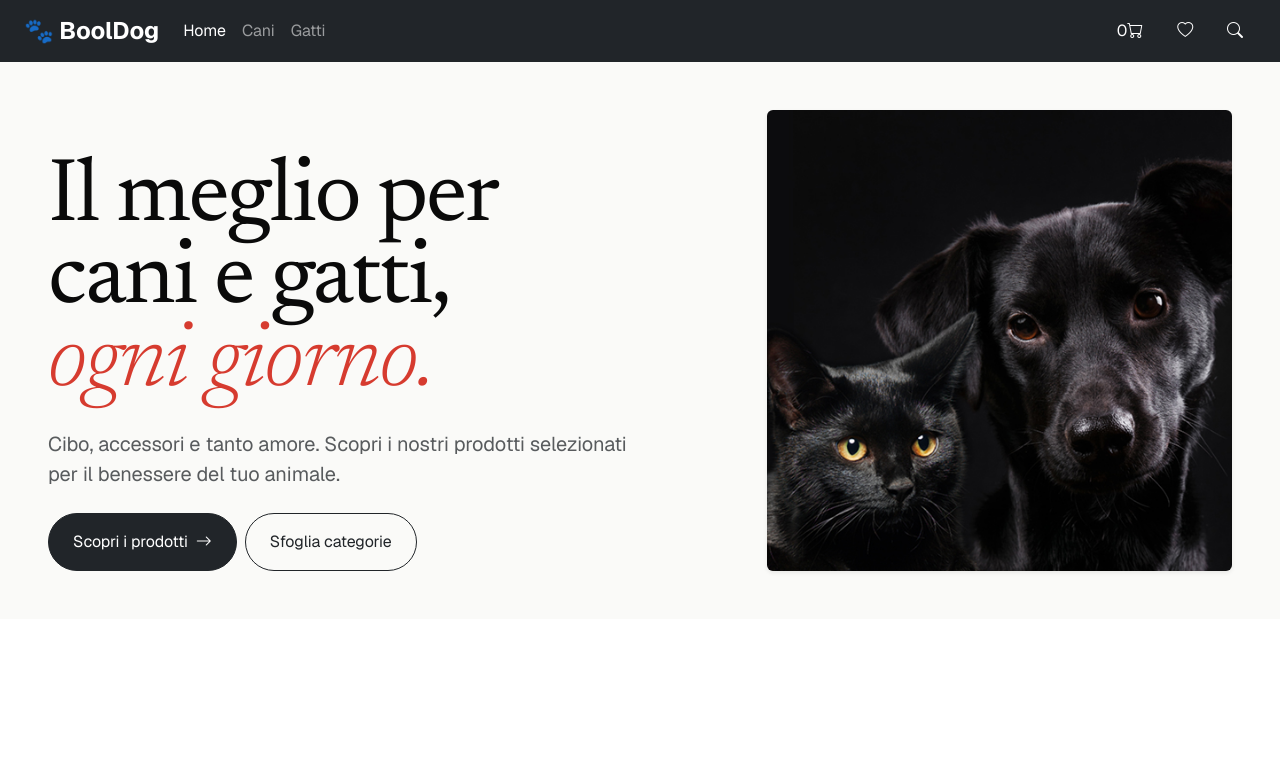
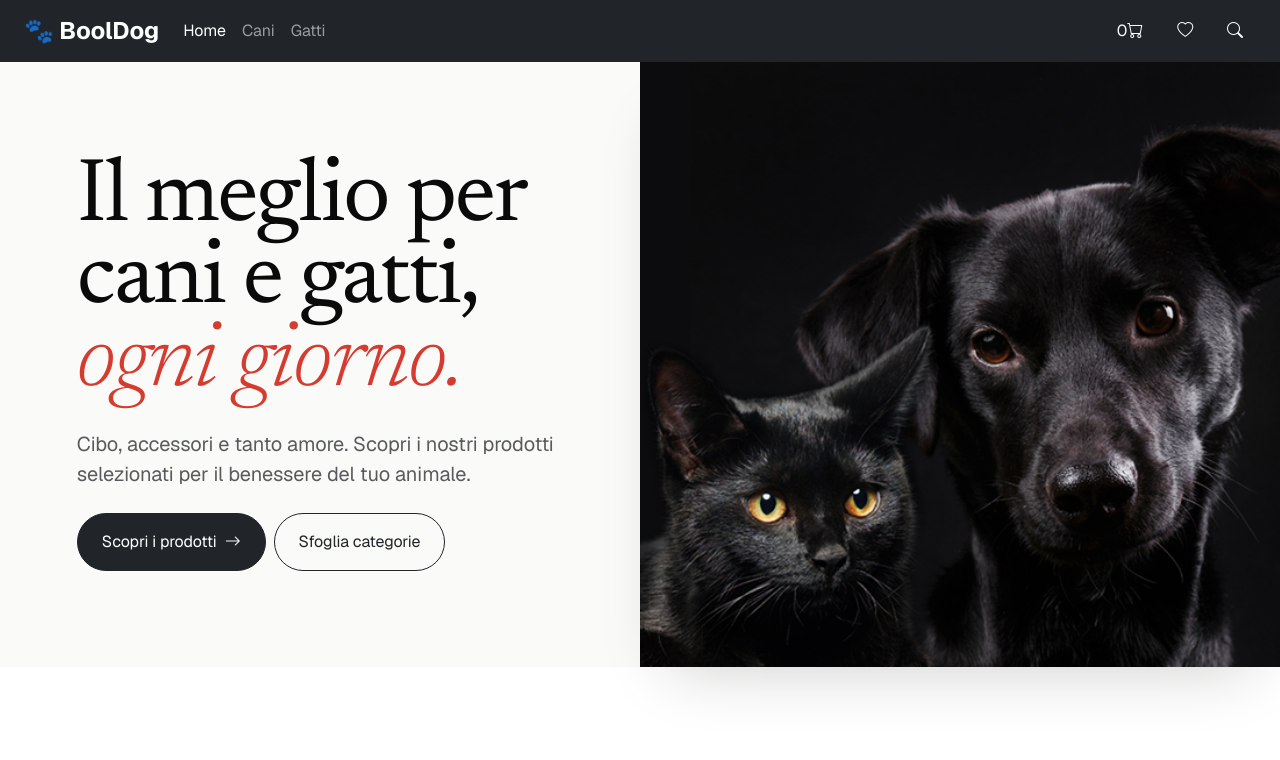
Before and after one commit to Carlo-Falanga/booldog-project-work, a React app in the folder frontend/: page / in a window 1280 px wide. Shown: the top 760 px of the page. Built offline with nearby package versions, Linux system fonts and the light colour scheme; no server answers; the HTML template or start-up script is replaced by a standard one.

Commit message:
refactor: enhance HomePage layout with custom padding for hero and brand sections

```diff
--- a/frontend/src/index.css
+++ b/frontend/src/index.css
@@ -256,6 +256,17 @@ main {
   background-color: var(--bool-paper);
 }
 
+/* Spaziatura laterale custom sezioni hero e brand della Home Page */
+.hero-text-col {
+  padding-left: clamp(1.5rem, 6vw, 6rem);
+  padding-right: clamp(1.5rem, 3vw, 3rem);
+}
+
+.section-side-gutter {
+  padding-left: clamp(1.5rem, 6vw, 6rem);
+  padding-right: clamp(1.5rem, 6vw, 6rem);
+}
+
 .hero-feature {
   background: var(--bool-bone-deep);
   min-height: 400px;
--- a/frontend/src/pages/HomePage.jsx
+++ b/frontend/src/pages/HomePage.jsx
@@ -36,31 +36,14 @@ function HomePage() {
       .catch((err) => console.error("Errore caricamento brand:", err));
   }, []);
 
-  useEffect(() => {
-    if (activeFilter === "tutti") {
-      setFilteredProducts(products);
-    } else if (activeFilter === "cane") {
-      setFilteredProducts(
-        products.filter(
-          (p) => p.animal_type_id === 1 || p.animal_type_id === 3,
-        ),
-      );
-    } else if (activeFilter === "gatto") {
-      setFilteredProducts(
-        products.filter(
-          (p) => p.animal_type_id === 2 || p.animal_type_id === 3,
-        ),
-      );
-    }
-  }, [activeFilter, products]);
-
   return (
     <>
       {/* ── HERO ── */}
+      {/* ── HERO ── */}
       <section className="custom_hero_bg_color">
-        <div className="container-fluid px-5 py-5 mb-5">
-          <div className="row g-4 g-lg-5 align-items-stretch">
-            <div className="col-lg-7 d-flex flex-column justify-content-between">
+        <div className="container-fluid p-0 mb-5">
+          <div className="row g-0 align-items-stretch">
+            <div className="col-lg-6 d-flex flex-column justify-content-between py-5 hero-text-col">
               <div className="d-flex align-items-center gap-3 mb-4 mb-md-5"></div>
 
               <h1 className="headline mb-4">
@@ -79,7 +62,7 @@ function HomePage() {
                   Cibo, accessori e tanto amore. Scopri i nostri prodotti
                   selezionati per il benessere del tuo animale.
                 </p>
-                <div className="d-flex flex-wrap gap-2">
+                <div className="d-flex flex-wrap gap-2 mb-5">
                   <a
                     href="#prodotti"
                     className="btn btn-dark rounded-pill px-4 py-3 d-inline-flex align-items-center gap-2 btn-cta"
@@ -97,8 +80,8 @@ function HomePage() {
               </div>
             </div>
 
-            <aside className="col-lg-5">
-              <div className="rounded overflow-hidden shadow-sm h-100 hero-feature">
+            <aside className="col-lg-6">
+              <div className="overflow-hidden h-100 hero-feature">
                 <img
                   src="/pets/canegatto.jpg"
                   alt=""
@@ -275,7 +258,7 @@ function HomePage() {
         id="marchi"
         className="custom_brand_bg text-light overflow-hidden"
       >
-        <div className="container-fluid px-5 py-5 my-md-5">
+        <div className="container-fluid py-5 my-md-5 section-side-gutter">
           <header className="pb-3 mb-5 partners-head">
             <h2 className="section-title mb-0 text-light">
               Le case che <em>scegliamo,</em>
```
